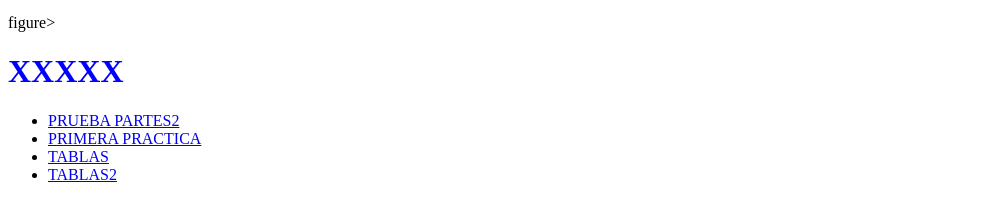
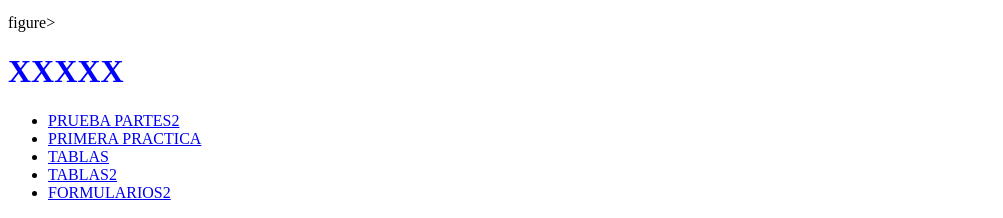
Before and after one commit to ISAAC7997/isaacgutierrez, a plain HTML site: page index.html in a window 1280 px wide. Shown: the part 927-1145 px from the top of the page, without its empty margins (0-1003 px from the left). Drawn offline with Linux system fonts and the light colour scheme.

Commit message:
Update index.html

```diff
--- a/index.html
+++ b/index.html
@@ -16,6 +16,7 @@
   <li><a href="practica1.html">                PRIMERA PRACTICA</a></li>
   <li><a href="tablas.html">                   TABLAS</a></li>
   <li><a href="tablas2.html">                  TABLAS2</a></li>
+   <li><a href="formularios2.html">                  FORMULARIOS2</a></li>
 </ul>
 </body>
 </html>
```
